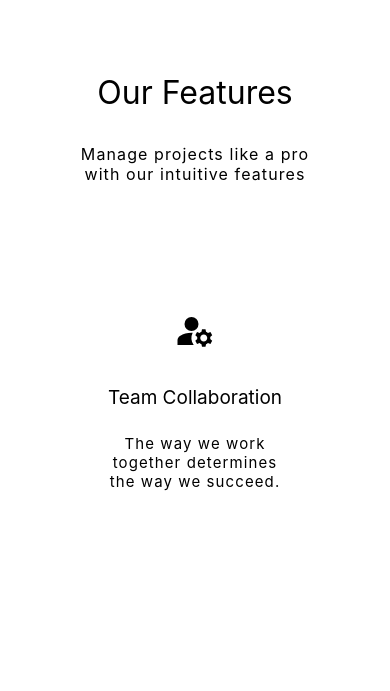
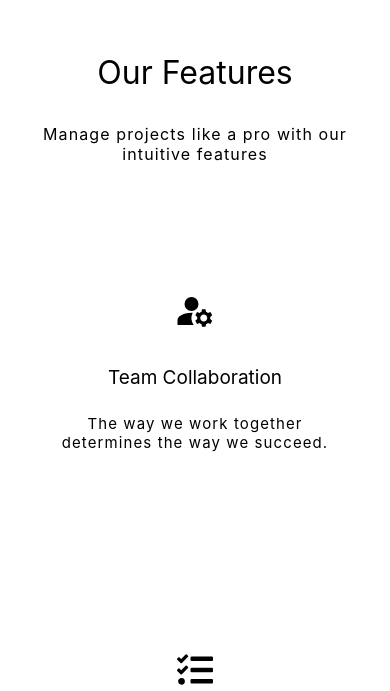
Before and after one commit to muhammadshajjar/acheive-it-app, a React (Create React App) app: page / in a window 390 px wide. Shown: the part 2133-2824 px from the top of the page. Built offline with nearby package versions, Linux system fonts and the light colour scheme; the HTML template or start-up script is replaced by a standard one.

Commit message:
some UI fixes

```diff
--- a/src/Components/NewsLetter.css
+++ b/src/Components/NewsLetter.css
@@ -49,4 +49,12 @@
   .newsletter__content {
     width: 100%;
   }
+  .newsletter__content input {
+    margin-bottom: 10px;
+  }
 }
+@media screen and (max-width: 450px) {
+  .newsletter__content input {
+    width: 100%;
+  }
+}
--- a/src/Components/NewsLetter.js
+++ b/src/Components/NewsLetter.js
@@ -16,7 +16,7 @@ const NewsLetter = () => {
   const [loader, isLoading, setIsLoading] = useLoader();
   const form = useRef();
 
-  const emailSubmitHandler = (e) => {
+  const emailSubmitHandler = async (e) => {
     e.preventDefault();
     setIsLoading(true);
     emailjs.sendForm(SERVICE_ID, TEMPLATE_ID, form.current, API_KEY).then(
--- a/src/Pages/Home.css
+++ b/src/Pages/Home.css
@@ -1,4 +1,4 @@
-h3 {
+.home__subheading {
   font-size: 44px;
   font-weight: var(--fw-bold);
   color: var(--primary-headings-purple);
@@ -104,7 +104,7 @@ h3 {
     width: 194px;
     height: 53px;
   }
-  h3 {
+  .home__subheading {
     font-size: 32px;
   }
   a {
@@ -123,6 +123,9 @@ h3 {
   .banner {
     margin: 80px 0;
   }
+  .features {
+    padding: 50px 30px;
+  }
   .features__list h4 {
     font-size: 19px;
   }
--- a/src/Pages/Home.js
+++ b/src/Pages/Home.js
@@ -44,7 +44,7 @@ const Home = () => {
 
       <section className="container">
         <div className="features">
-          <h3>Our Features</h3>
+          <h3 className="home__subheading">Our Features</h3>
           <p>Manage projects like a pro with our intuitive features</p>
           <div className="features__list">
             <div>
@@ -73,7 +73,7 @@ const Home = () => {
       </section>
       <section className="container">
         <div className="app">
-          <h3>App Comming Soon</h3>
+          <h3 className="home__subheading">App Comming Soon</h3>
           <div className="app__protypes">
             <img src={appPrototypes} />
           </div>
```
